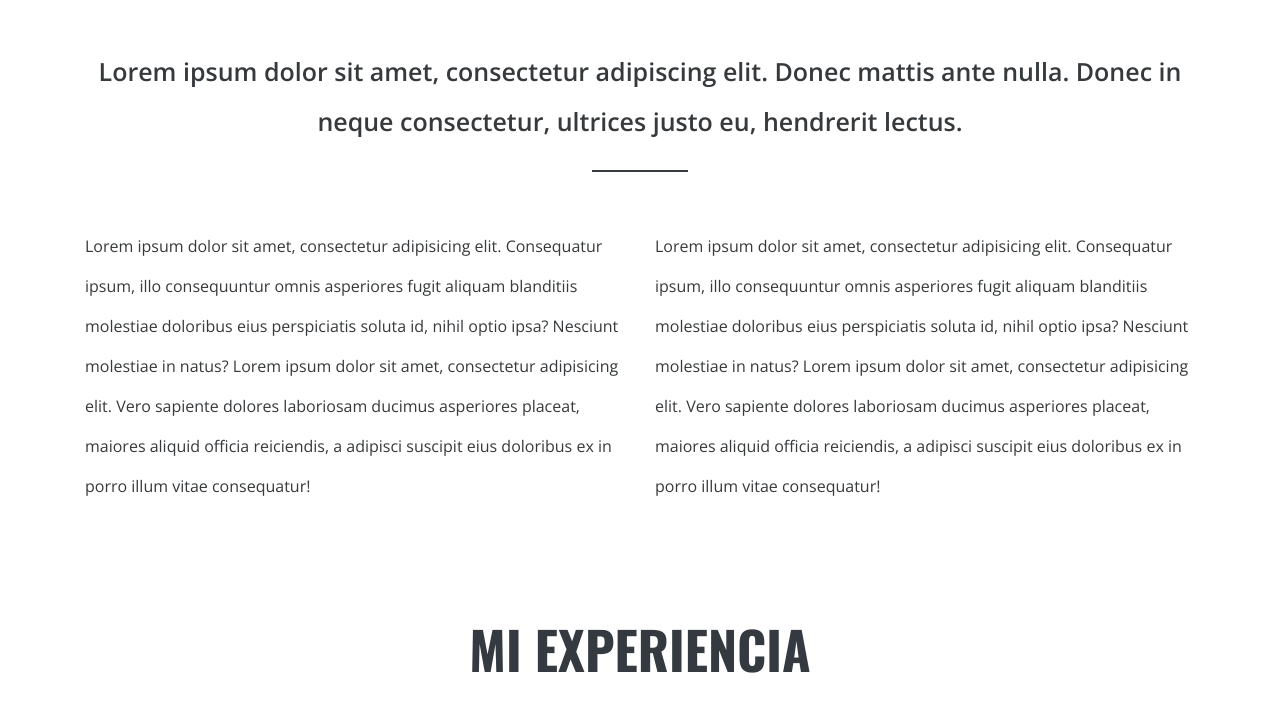
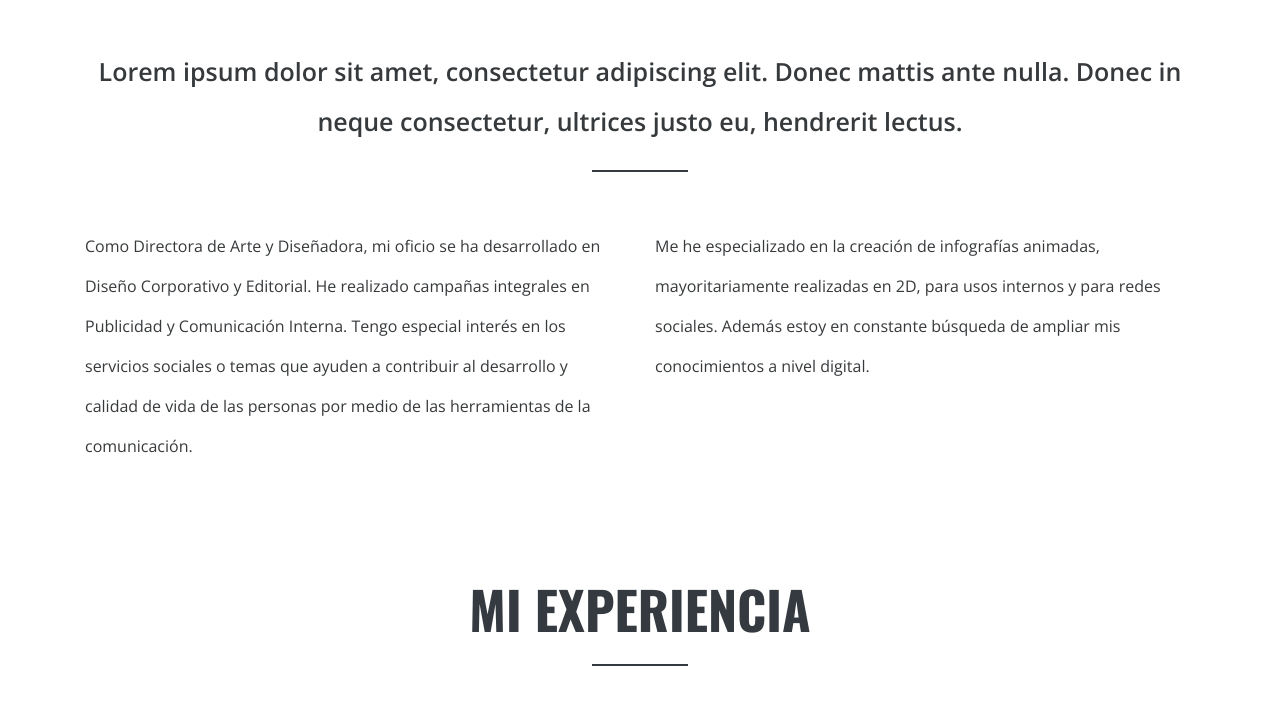
Before and after one commit to constanzamarchant/prueba, a plain HTML site: page index.html in a window 1280 px wide. Shown: the part 617-1318 px from the top of the page. Drawn offline with nearby package versions, Linux system fonts and the light colour scheme; a script that the page names is missing.

Commit message:
texto descripción

```diff
--- a/index.html
+++ b/index.html
@@ -78,10 +78,10 @@
 		<span class="border-bottom border-dark border-title"></span>
 		<div class="row text-left">
 			<div class="col-md-6 my-5">
-				<p>Lorem ipsum dolor sit amet, consectetur adipisicing elit. Consequatur ipsum, illo consequuntur omnis asperiores fugit aliquam blanditiis molestiae doloribus eius perspiciatis soluta id, nihil optio ipsa? Nesciunt molestiae in natus? Lorem ipsum dolor sit amet, consectetur adipisicing elit. Vero sapiente dolores laboriosam ducimus asperiores placeat, maiores aliquid officia reiciendis, a adipisci suscipit eius doloribus ex in porro illum vitae consequatur!</p>
+				<p>Como Directora de Arte y Diseñadora, mi oficio se ha desarrollado en Diseño Corporativo y Editorial. He realizado campañas integrales en Publicidad y Comunicación Interna. Tengo especial interés en los servicios sociales o temas que ayuden a contribuir al desarrollo y calidad de vida de las personas por medio de las herramientas de la comunicación.</p>
 			</div>
 			<div class="col-md-6 mt-5">
-				<p>Lorem ipsum dolor sit amet, consectetur adipisicing elit. Consequatur ipsum, illo consequuntur omnis asperiores fugit aliquam blanditiis molestiae doloribus eius perspiciatis soluta id, nihil optio ipsa? Nesciunt molestiae in natus? Lorem ipsum dolor sit amet, consectetur adipisicing elit. Vero sapiente dolores laboriosam ducimus asperiores placeat, maiores aliquid officia reiciendis, a adipisci suscipit eius doloribus ex in porro illum vitae consequatur!</p>
+				<p>Me he especializado en la creación de infografías animadas, mayoritariamente realizadas en 2D, para usos internos y para redes sociales. Además estoy en constante búsqueda de ampliar mis conocimientos a nivel digital.</p>
 			</div>
 		</div>
 	</section>
```
